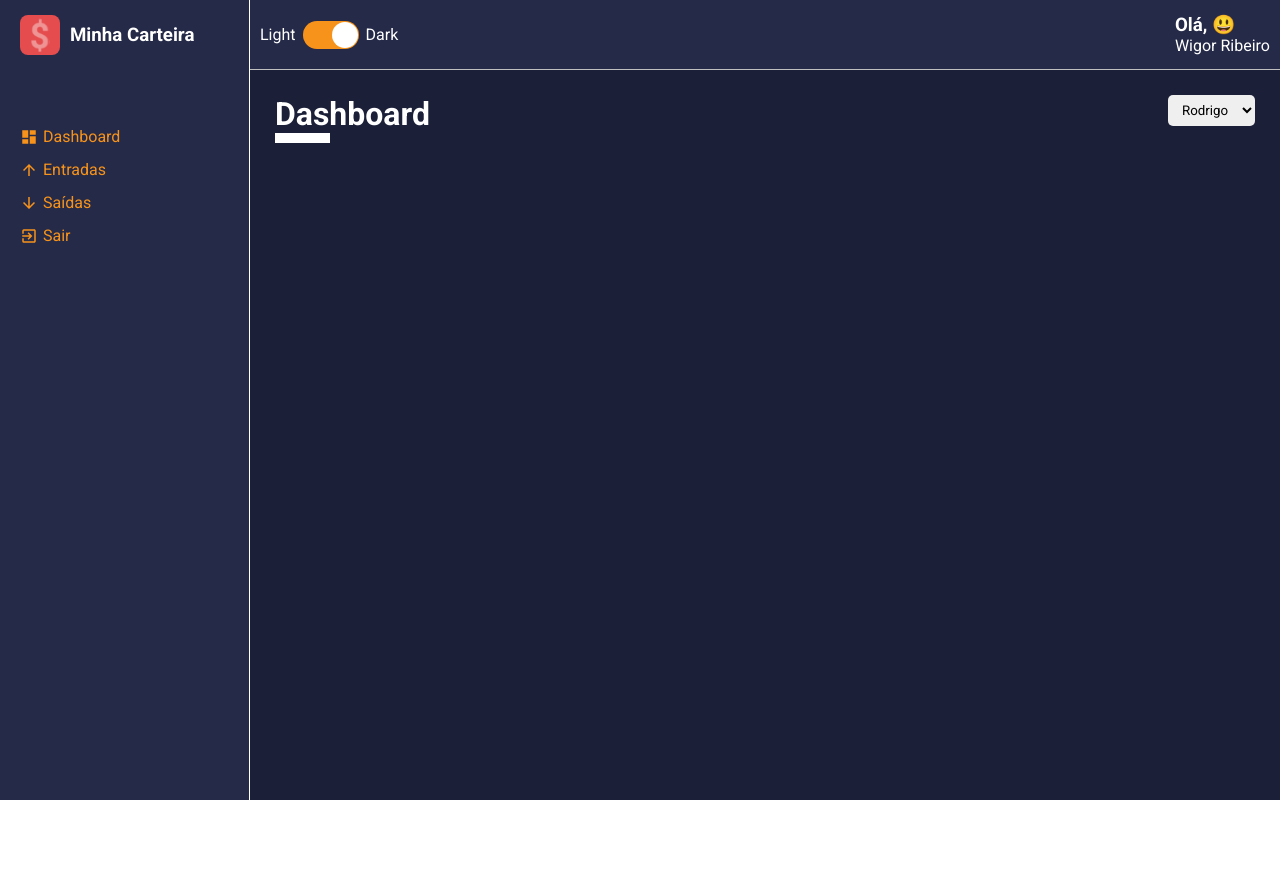
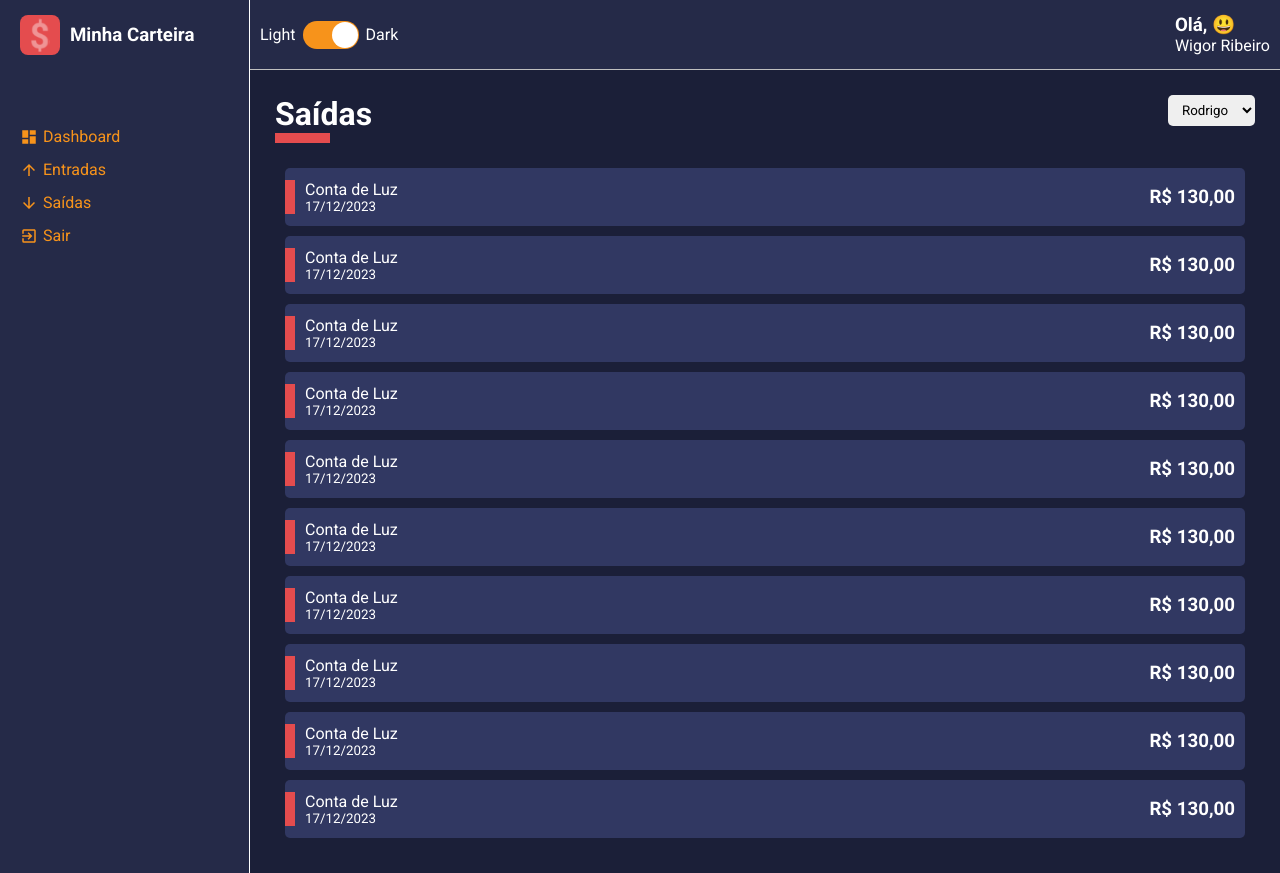
Before and after one commit to WigorCosta21/minha-carteira, a React (Create React App) app: page / in a window 1280 px wide. Before the commit the page ends 800 px from the top, so only its background shows below. Built offline with nearby package versions, Linux system fonts and the light colour scheme.

Commit message:
feat: Add HistoryFinanceCard component

```diff
--- a/src/App.tsx
+++ b/src/App.tsx
@@ -6,13 +6,14 @@ import Layout from "./components/Layout";
 import dark from "./styles/themes/dark";
 
 import GlobalStyles from "./styles/GlobalStyles";
+import List from "./pages/List";
 
 const App = () => {
   return (
     <ThemeProvider theme={dark}>
       <GlobalStyles />
       <Layout>
-        <Dashboard />
+        <List />
       </Layout>
     </ThemeProvider>
   );
--- /dev/null
+++ b/src/components/HistoryFinanceCard/index.tsx
@@ -0,0 +1,30 @@
+import * as S from "./styles";
+
+interface IHistoryFinanceCardProps {
+  cardColor: string;
+  tagColor: string;
+  title: string;
+  subtitle: string;
+  amount: string;
+}
+
+const HistoryFinanceCard = ({
+  cardColor,
+  tagColor,
+  title,
+  subtitle,
+  amount,
+}: IHistoryFinanceCardProps) => {
+  return (
+    <S.Container color={cardColor}>
+      <S.Tag color={tagColor} />
+      <div>
+        <span>{title}</span>
+        <small>{subtitle}</small>
+      </div>
+      <h3>{amount}</h3>
+    </S.Container>
+  );
+};
+
+export default HistoryFinanceCard;
--- /dev/null
+++ b/src/components/HistoryFinanceCard/styles.ts
@@ -0,0 +1,43 @@
+import styled from "styled-components";
+
+interface IContainerProps {
+  color: string;
+}
+
+interface ITagProps {
+  color: string;
+}
+
+export const Container = styled.li<IContainerProps>`
+  background-color: ${(props) => props.color};
+  list-style: none;
+  border-radius: 5px;
+  margin: 10px;
+  padding: 12px 10px;
+  display: flex;
+  justify-content: space-between;
+  align-items: center;
+  cursor: pointer;
+  transition: all 0.3s;
+  position: relative;
+
+  &:hover {
+    opacity: 0.7;
+    transform: translateX(10px);
+  }
+
+  > div {
+    display: flex;
+    flex-direction: column;
+    justify-content: space-between;
+    padding-left: 10px;
+  }
+`;
+
+export const Tag = styled.div<ITagProps>`
+  width: 10px;
+  height: 60%;
+  background-color: ${(props) => props.color};
+  position: absolute;
+  left: 0;
+`;
--- a/src/pages/List/index.tsx
+++ b/src/pages/List/index.tsx
@@ -1,4 +1,5 @@
 import ContentHeader from "../../components/ContentHeader";
+import HistoryFinanceCard from "../../components/HistoryFinanceCard";
 import SelectInput from "../../components/SelectIput";
 import * as S from "./styles";
 
@@ -10,9 +11,84 @@ const List = () => {
   ];
 
   return (
-    <ContentHeader title="Dashboard" lineColor="#FFF">
-      <SelectInput options={options} />
-    </ContentHeader>
+    <S.Container>
+      <ContentHeader title="Saídas" lineColor="#E44C4E">
+        <SelectInput options={options} />
+      </ContentHeader>
+
+      <S.Content>
+        <HistoryFinanceCard
+          cardColor="#313862"
+          tagColor="#E44C4E"
+          title="Conta de Luz"
+          subtitle="17/12/2023"
+          amount="R$ 130,00"
+        />
+        <HistoryFinanceCard
+          cardColor="#313862"
+          tagColor="#E44C4E"
+          title="Conta de Luz"
+          subtitle="17/12/2023"
+          amount="R$ 130,00"
+        />
+        <HistoryFinanceCard
+          cardColor="#313862"
+          tagColor="#E44C4E"
+          title="Conta de Luz"
+          subtitle="17/12/2023"
+          amount="R$ 130,00"
+        />
+        <HistoryFinanceCard
+          cardColor="#313862"
+          tagColor="#E44C4E"
+          title="Conta de Luz"
+          subtitle="17/12/2023"
+          amount="R$ 130,00"
+        />
+        <HistoryFinanceCard
+          cardColor="#313862"
+          tagColor="#E44C4E"
+          title="Conta de Luz"
+          subtitle="17/12/2023"
+          amount="R$ 130,00"
+        />
+        <HistoryFinanceCard
+          cardColor="#313862"
+          tagColor="#E44C4E"
+          title="Conta de Luz"
+          subtitle="17/12/2023"
+          amount="R$ 130,00"
+        />
+        <HistoryFinanceCard
+          cardColor="#313862"
+          tagColor="#E44C4E"
+          title="Conta de Luz"
+          subtitle="17/12/2023"
+          amount="R$ 130,00"
+        />
+        <HistoryFinanceCard
+          cardColor="#313862"
+          tagColor="#E44C4E"
+          title="Conta de Luz"
+          subtitle="17/12/2023"
+          amount="R$ 130,00"
+        />
+        <HistoryFinanceCard
+          cardColor="#313862"
+          tagColor="#E44C4E"
+          title="Conta de Luz"
+          subtitle="17/12/2023"
+          amount="R$ 130,00"
+        />
+        <HistoryFinanceCard
+          cardColor="#313862"
+          tagColor="#E44C4E"
+          title="Conta de Luz"
+          subtitle="17/12/2023"
+          amount="R$ 130,00"
+        />
+      </S.Content>
+    </S.Container>
   );
 };
 
--- a/src/pages/List/styles.ts
+++ b/src/pages/List/styles.ts
@@ -1,3 +1,5 @@
 import styled from "styled-components";
 
 export const Container = styled.div``;
+
+export const Content = styled.div``;
```
